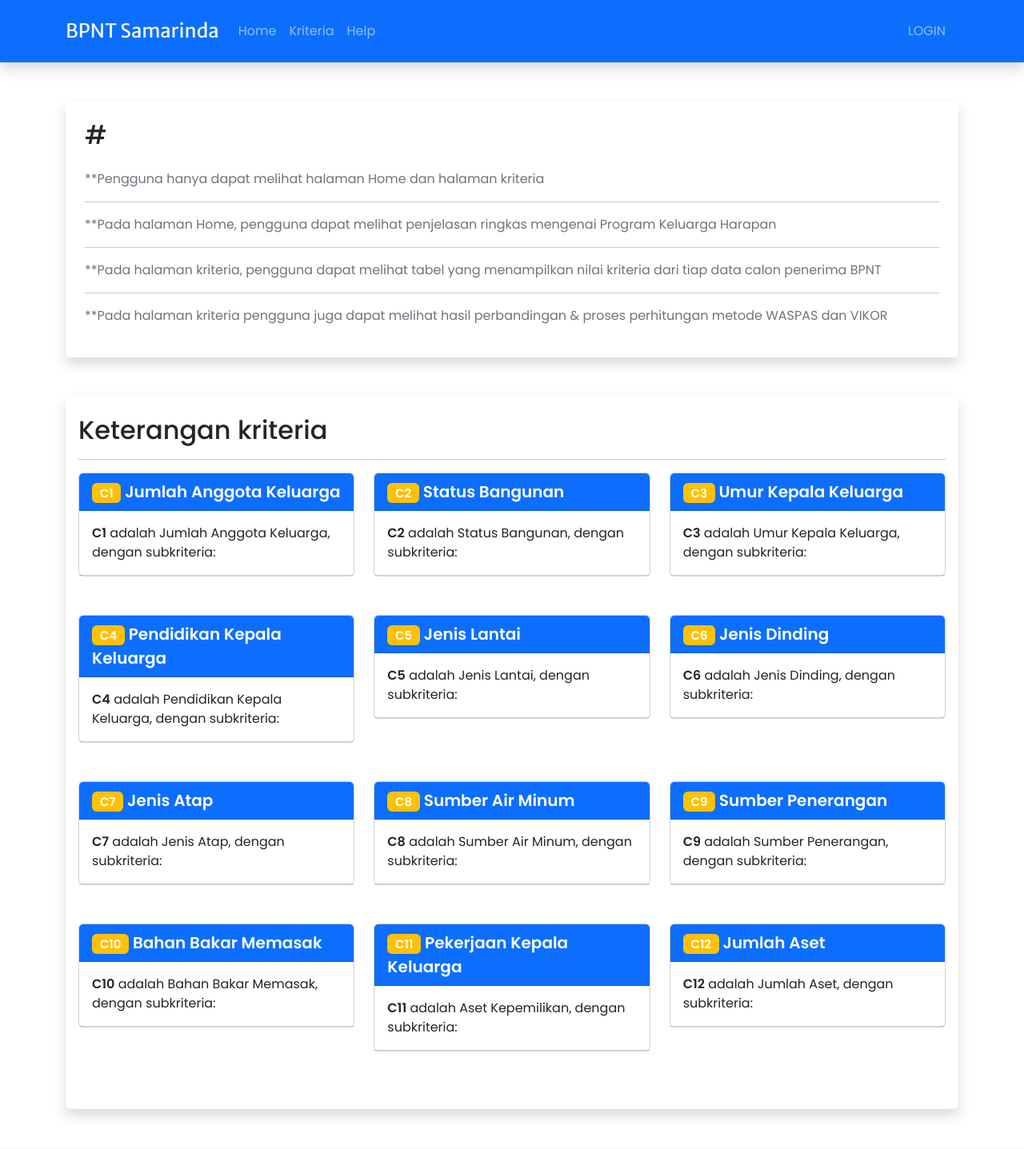
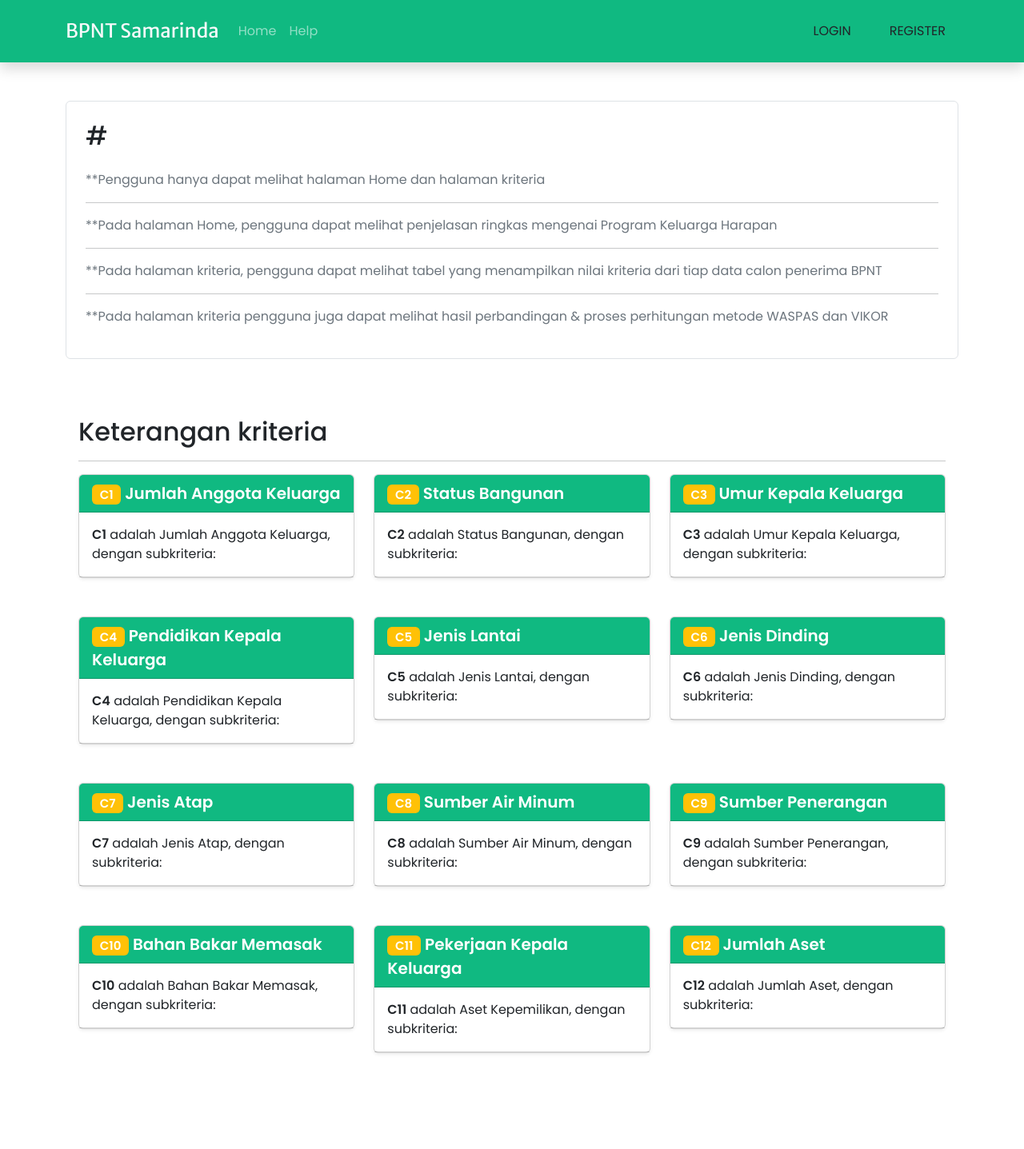
Before and after one commit to gerrygeop/spk-bantuan-pangan, a PHP site: the page made by app/views/home/help.php in a window 1280 px wide. Shown: the whole page at 80% size. Before the commit the page ends 1396 px from the top, so only its background shows below. Run offline with PHP 8.4, Linux system fonts and the light colour scheme; the template is opened without the code that fills it, so the values that code supplies are empty; some libraries are stand-ins or nearby versions.

Commit message:
:rocket: update auth, warna & navigasi perhitungan

```diff
--- a/app/models/UserModel.php
+++ b/app/models/UserModel.php
@@ -2,7 +2,7 @@
 
 class UserModel {
 
-    private $table = 'admin';
+    private $table = 'users';
     private $db;
 
     public function __construct()
--- a/app/views/home/help.php
+++ b/app/views/home/help.php
@@ -1,5 +1,5 @@
 <div class="container">
-    <div class="my-5 py-4 px-4 mb-5 rounded shadow">
+    <div class="my-5 py-4 px-4 mb-5 rounded border">
         <h2 class="mb-4"><?= '#' . $data['judul']; ?></h2>
         <div class="mb-3">
             <p class="text-secondary text-sm">
@@ -20,14 +20,14 @@
         </div>
     </div>
 
-    <div class="my-5 py-4 px-3 rounded shadow">
+    <div class="my-5 py-4 px-3 rounded">
         <h2 class="mb-3">Keterangan kriteria</h2>
         <hr>
-        <div class="row row-cols-1 row-cols-md-3">
+        <div class="row row-cols-1 row-cols-md-2 row-cols-lg-3">
 
             <div class="col mb-5">
-                <div class="card">
-                    <div class="card-header w-full fw-bold fs-5 bg-primary text-white">
+                <div class="card shadow-sm">
+                    <div class="card-header w-full fw-bold fs-5 bg-teal text-white">
                         <span class="badge bg-warning">C1</span> Jumlah Anggota Keluarga
                     </div>
                     <div class="card-body">
@@ -39,7 +39,7 @@
                         <?php foreach ($data['c1'] as $item) : ?>
                             <li class="list-group-item d-flex justify-content-between align-items-center">
                                 <?= $item['nama_sub']; ?>
-                                <span class="badge bg-primary rounded-pill fw-light">bobot: <?= $item['bobot_sub'] ;?></span>
+                                <span class="badge bg-teal rounded-pill fw-light">bobot: <?= $item['bobot_sub'] ;?></span>
                             </li>
                         <?php endforeach; ?>
                     </ul>
@@ -47,8 +47,8 @@
             </div>
 
             <div class="col mb-5">
-                <div class="card">
-                    <div class="card-header w-full fw-bold fs-5 bg-primary text-white">
+                <div class="card shadow-sm">
+                    <div class="card-header w-full fw-bold fs-5 bg-teal text-white">
                         <span class="badge bg-warning">C2</span> Status Bangunan
                     </div>
                     <div class="card-body">
@@ -60,7 +60,7 @@
                         <?php foreach ($data['c2'] as $item) : ?>
                             <li class="list-group-item d-flex justify-content-between align-items-center">
                                 <?= $item['nama_sub']; ?>
-                                <span class="badge bg-primary rounded-pill fw-light">bobot: <?= $item['bobot_sub'] ;?></span>
+                                <span class="badge bg-teal rounded-pill fw-light">bobot: <?= $item['bobot_sub'] ;?></span>
                             </li>
                         <?php endforeach; ?>
                     </ul>
@@ -68,8 +68,8 @@
             </div>
 
             <div class="col mb-5">
-                <div class="card">
-                    <div class="card-header w-full fw-bold fs-5 bg-primary text-white">
+                <div class="card shadow-sm">
+                    <div class="card-header w-full fw-bold fs-5 bg-teal text-white">
                         <span class="badge bg-warning">C3</span> Umur Kepala Keluarga
                     </div>
                     <div class="card-body">
@@ -81,7 +81,7 @@
                         <?php foreach ($data['c3'] as $item) : ?>
                             <li class="list-group-item d-flex justify-content-between align-items-center">
                                 <?= $item['nama_sub']; ?>
-                                <span class="badge bg-primary rounded-pill fw-light">bobot: <?= $item['bobot_sub'] ;?></span>
+                                <span class="badge bg-teal rounded-pill fw-light">bobot: <?= $item['bobot_sub'] ;?></span>
                             </li>
                         <?php endforeach; ?>
                     </ul>
@@ -89,8 +89,8 @@
             </div>
 
             <div class="col mb-5">
-                <div class="card">
-                    <div class="card-header w-full fw-bold fs-5 bg-primary text-white">
+                <div class="card shadow-sm">
+                    <div class="card-header w-full fw-bold fs-5 bg-teal text-white">
                         <span class="badge bg-warning">C4</span> Pendidikan Kepala Keluarga
                     </div>
                     <div class="card-body">
@@ -102,7 +102,7 @@
                         <?php foreach ($data['c4'] as $item) : ?>
                             <li class="list-group-item d-flex justify-content-between align-items-center">
                                 <?= $item['nama_sub']; ?>
-                                <span class="badge bg-primary rounded-pill fw-light">bobot: <?= $item['bobot_sub'] ;?></span>
+                                <span class="badge bg-teal rounded-pill fw-light">bobot: <?= $item['bobot_sub'] ;?></span>
                             </li>
                         <?php endforeach; ?>
                     </ul>
@@ -110,8 +110,8 @@
             </div>
 
             <div class="col mb-5">
-                <div class="card">
-                    <div class="card-header w-full fw-bold fs-5 bg-primary text-white">
+                <div class="card shadow-sm">
+                    <div class="card-header w-full fw-bold fs-5 bg-teal text-white">
                         <span class="badge bg-warning">C5</span> Jenis Lantai
                     </div>
                     <div class="card-body">
@@ -123,7 +123,7 @@
                         <?php foreach ($data['c5'] as $item) : ?>
                             <li class="list-group-item d-flex justify-content-between align-items-center">
                                 <?= $item['nama_sub']; ?>
-                                <span class="badge bg-primary rounded-pill fw-light">bobot: <?= $item['bobot_sub'] ;?></span>
+                                <span class="badge bg-teal rounded-pill fw-light">bobot: <?= $item['bobot_sub'] ;?></span>
                             </li>
                         <?php endforeach; ?>
                     </ul>
@@ -131,8 +131,8 @@
             </div>
 
             <div class="col mb-5">
-                <div class="card">
-                    <div class="card-header w-full fw-bold fs-5 bg-primary text-white">
+                <div class="card shadow-sm">
+                    <div class="card-header w-full fw-bold fs-5 bg-teal text-white">
                         <span class="badge bg-warning">C6</span> Jenis Dinding
                     </div>
                     <div class="card-body">
@@ -144,7 +144,7 @@
                         <?php foreach ($data['c6'] as $item) : ?>
                             <li class="list-group-item d-flex justify-content-between align-items-center">
                                 <?= $item['nama_sub']; ?>
-                                <span class="badge bg-primary rounded-pill fw-light">bobot: <?= $item['bobot_sub'] ;?></span>
+                                <span class="badge bg-teal rounded-pill fw-light">bobot: <?= $item['bobot_sub'] ;?></span>
                             </li>
                         <?php endforeach; ?>
                     </ul>
@@ -152,8 +152,8 @@
             </div>
 
             <div class="col mb-5">
-                <div class="card">
-                    <div class="card-header w-full fw-bold fs-5 bg-primary text-white">
+                <div class="card shadow-sm">
+                    <div class="card-header w-full fw-bold fs-5 bg-teal text-white">
                         <span class="badge bg-warning">C7</span> Jenis Atap
                     </div>
                     <div class="card-body">
@@ -165,7 +165,7 @@
                         <?php foreach ($data['c7'] as $item) : ?>
                             <li class="list-group-item d-flex justify-content-between align-items-center">
                                 <?= $item['nama_sub']; ?>
-                                <span class="badge bg-primary rounded-pill fw-light">bobot: <?= $item['bobot_sub'] ;?></span>
+                                <span class="badge bg-teal rounded-pill fw-light">bobot: <?= $item['bobot_sub'] ;?></span>
                             </li>
                         <?php endforeach; ?>
                     </ul>
@@ -173,8 +173,8 @@
             </div>
 
             <div class="col mb-5">
-                <div class="card">
-                    <div class="card-header w-full fw-bold fs-5 bg-primary text-white">
+                <div class="card shadow-sm">
+                    <div class="card-header w-full fw-bold fs-5 bg-teal text-white">
                         <span class="badge bg-warning">C8</span> Sumber Air Minum
                     </div>
                     <div class="card-body">
@@ -186,7 +186,7 @@
                         <?php foreach ($data['c8'] as $item) : ?>
                             <li class="list-group-item d-flex justify-content-between align-items-center">
                                 <?= $item['nama_sub']; ?>
-                                <span class="badge bg-primary rounded-pill fw-light">bobot: <?= $item['bobot_sub'] ;?></span>
+                                <span class="badge bg-teal rounded-pill fw-light">bobot: <?= $item['bobot_sub'] ;?></span>
                             </li>
                         <?php endforeach; ?>
                     </ul>
@@ -194,8 +194,8 @@
             </div>
 
             <div class="col mb-5">
-                <div class="card">
-                    <div class="card-header w-full fw-bold fs-5 bg-primary text-white">
+                <div class="card shadow-sm">
+                    <div class="card-header w-full fw-bold fs-5 bg-teal text-white">
                         <span class="badge bg-warning">C9</span> Sumber Penerangan
                     </div>
                     <div class="card-body">
@@ -207,7 +207,7 @@
                         <?php foreach ($data['c9'] as $item) : ?>
                             <li class="list-group-item d-flex justify-content-between align-items-center">
                                 <?= $item['nama_sub']; ?>
-                                <span class="badge bg-primary rounded-pill fw-light">bobot: <?= $item['bobot_sub'] ;?></span>
+                                <span class="badge bg-teal rounded-pill fw-light">bobot: <?= $item['bobot_sub'] ;?></span>
                             </li>
                         <?php endforeach; ?>
                     </ul>
@@ -215,8 +215,8 @@
             </div>
 
             <div class="col mb-5">
-                <div class="card">
-                    <div class="card-header w-full fw-bold fs-5 bg-primary text-white">
+                <div class="card shadow-sm">
+                    <div class="card-header w-full fw-bold fs-5 bg-teal text-white">
                         <span class="badge bg-warning">C10</span> Bahan Bakar Memasak
                     </div>
                     <div class="card-body">
@@ -228,7 +228,7 @@
                         <?php foreach ($data['c10'] as $item) : ?>
                             <li class="list-group-item d-flex justify-content-between align-items-center">
                                 <?= $item['nama_sub']; ?>
-                                <span class="badge bg-primary rounded-pill fw-light">bobot: <?= $item['bobot_sub'] ;?></span>
+                                <span class="badge bg-teal rounded-pill fw-light">bobot: <?= $item['bobot_sub'] ;?></span>
                             </li>
                         <?php endforeach; ?>
                     </ul>
@@ -236,8 +236,8 @@
             </div>
 
             <div class="col mb-5">
-                <div class="card">
-                    <div class="card-header w-full fw-bold fs-5 bg-primary text-white">
+                <div class="card shadow-sm">
+                    <div class="card-header w-full fw-bold fs-5 bg-teal text-white">
                         <span class="badge bg-warning">C11</span> Pekerjaan Kepala Keluarga
                     </div>
                     <div class="card-body">
@@ -249,7 +249,7 @@
                         <?php foreach ($data['c11'] as $item) : ?>
                             <li class="list-group-item d-flex justify-content-between align-items-center">
                                 <?= $item['nama_sub']; ?>
-                                <span class="badge bg-primary rounded-pill fw-light">bobot: <?= $item['bobot_sub'] ;?></span>
+                                <span class="badge bg-teal rounded-pill fw-light">bobot: <?= $item['bobot_sub'] ;?></span>
                             </li>
                         <?php endforeach; ?>
                     </ul>
@@ -257,8 +257,8 @@
             </div>
 
             <div class="col mb-5">
-                <div class="card">
-                    <div class="card-header w-full fw-bold fs-5 bg-primary text-white">
+                <div class="card shadow-sm">
+                    <div class="card-header w-full fw-bold fs-5 bg-teal text-white">
                         <span class="badge bg-warning">C12</span> Jumlah Aset
                     </div>
                     <div class="card-body">
@@ -270,7 +270,7 @@
                         <?php foreach ($data['c12'] as $item) : ?>
                             <li class="list-group-item d-flex justify-content-between align-items-center">
                                 <?= $item['nama_sub']; ?>
-                                <span class="badge bg-primary rounded-pill fw-light">bobot: <?= $item['bobot_sub'] ;?></span>
+                                <span class="badge bg-teal rounded-pill fw-light">bobot: <?= $item['bobot_sub'] ;?></span>
                             </li>
                         <?php endforeach; ?>
                     </ul>
--- a/app/views/home/index.php
+++ b/app/views/home/index.php
@@ -1,11 +1,11 @@
 <div class="container">
-    <div class="my-5 p-5 rounded border shadow">
+    <div class="my-5 p-5 rounded ">
         <h1 class="text-center mb-3">Bantuan Pangan Non Tunai Kota Samarinda</h1>
         <hr>
         <div class="accordion-body">
-            <img src="<?=BASEURL;?>/img/logo-bpnt.png" alt="Logo BPNT" width="500" class="border">
+            <img src="<?=BASEURL;?>/img/logo-bpnt.png" alt="Logo BPNT" width="400">
             <br><br>
-            &emsp;&emsp;Program Keluarga Harapan yang selanjutnya disebut PKH adalah program pemberian bantuan sosial bersyarat kepada Keluarga Miskin (KM) yang ditetapkan sebagai keluarga penerima manfaat PKH. PKH dilaksanakan dengan basis rumah tangga, kemudian berubah menjadi berbasis keluarga. Perubahan ini didasarkan pada kondisi riil masyarakat Indonesia, di mana beberapa keluarga dapat berkumpul dalam satu rumah tangga. Pada mulanya, PKH ditujukan sebagai bentuk investasi jangka panjang untuk menciptakan sumber daya manusia (SDM) yang tangguh dan berkualitas dengan berfokus pada aspek kesehatan dan pendidikan. Pada awal pelaksanaannya, bantuan PKH diberikan hanya sebagai stimulan untuk merubah perilaku yang dipersyaratkan kepada penerima bantuan, dan tidak secara langsung difokuskan untuk mengurangi tingkat kemiskinan meskipun pada pelaksanaanya menunjukkan bahwa PKH memiliki dampak terhadap penurunan angka kemiskinan walaupun belum signifikan perkembangannya, seiring dengan alokasi anggaran PKH yang semakin meningkat, maka pada tiga tahun terakhir atau sejak 2016, PKH menjadi program yang diharapkan dapat mengurangi angka kemiskinan secara langsung
+            <p>&emsp;&emsp;Program Keluarga Harapan yang selanjutnya disebut PKH adalah program pemberian bantuan sosial bersyarat kepada Keluarga Miskin (KM) yang ditetapkan sebagai keluarga penerima manfaat PKH. PKH dilaksanakan dengan basis rumah tangga, kemudian berubah menjadi berbasis keluarga. Perubahan ini didasarkan pada kondisi riil masyarakat Indonesia, di mana beberapa keluarga dapat berkumpul dalam satu rumah tangga. Pada mulanya, PKH ditujukan sebagai bentuk investasi jangka panjang untuk menciptakan sumber daya manusia (SDM) yang tangguh dan berkualitas dengan berfokus pada aspek kesehatan dan pendidikan. Pada awal pelaksanaannya, bantuan PKH diberikan hanya sebagai stimulan untuk merubah perilaku yang dipersyaratkan kepada penerima bantuan, dan tidak secara langsung difokuskan untuk mengurangi tingkat kemiskinan meskipun pada pelaksanaanya menunjukkan bahwa PKH memiliki dampak terhadap penurunan angka kemiskinan walaupun belum signifikan perkembangannya, seiring dengan alokasi anggaran PKH yang semakin meningkat, maka pada tiga tahun terakhir atau sejak 2016, PKH menjadi program yang diharapkan dapat mengurangi angka kemiskinan secara langsung.</p>
         </div>
     </div>
 </div>
--- a/app/views/templates/header.php
+++ b/app/views/templates/header.php
@@ -23,6 +23,12 @@
     <link href="https://fonts.googleapis.com/css2?family=Poppins:wght@400;500;600&display=swap" rel="stylesheet">
 
     <style>
+        .bg-teal{
+            background-color: #10B981;
+        }
+        .text-teal{
+            color: #10B981;
+        }
         .font-poppins{
             font-family: 'Poppins', sans-serif;
         }
@@ -30,36 +36,52 @@
             font-family: 'Merriweather Sans', sans-serif;
             /* font-family: 'Josefin Sans', sans-serif; */
         }
+        .cut-text{
+            max-width: 100px !important;
+            overflow: hidden !important;
+            white-space: nowrap !important;
+            text-overflow: ellipsis !important;
+        }
     </style>
 
     <title><?= $data['judul'] ?></title>
 </head>
 <body class="font-poppins">
 
-    <nav class="navbar navbar-expand-lg sticky-top navbar-dark bg-primary mb-3 py-3 shadow">
+    <nav class="navbar navbar-expand-lg sticky-top navbar-dark bg-teal mb-3 py-3 shadow">
         <div class="container">
             <a class="navbar-brand fs-4 text-light" href="<?= BASEURL; ?>/home">BPNT Samarinda</a>
             <button class="navbar-toggler" type="button" data-bs-toggle="collapse" data-bs-target="#navbarNavAltMarkup" aria-controls="navbarNavAltMarkup" aria-expanded="false" aria-label="Toggle navigation">
                 <span class="navbar-toggler-icon"></span>
             </button>
             <div class="collapse navbar-collapse" id="navbarNavAltMarkup">
-                <div class="navbar-nav w-100">
-                    <a class="nav-link" href="<?= BASEURL; ?>/home">Home</a>
-                    <a class="nav-link" href="<?= BASEURL; ?>/kriteria">Kriteria</a>
+                <ul class="navbar-nav me-auto mb-2 mb-lg-0">
+                    <li class="nav-item">
+                        <a class="nav-link" href="<?= BASEURL; ?>/home">Home</a>
+                    </li>
 
-                    <?php if (isset($_SESSION['user_id'])) : ?>
-                        <a class="nav-link" href="<?= BASEURL; ?>/alternatif">Alternatif</a>
+                    <?php if ( isset($_SESSION['user_id']) ) : ?>
+                        <li class="nav-item">
+                            <a class="nav-link" href="<?= BASEURL; ?>/kriteria">Kriteria</a>
+                        </li>
+                        <?php if ($_SESSION['user_role'] === 'superadmin') : ?>
+                            <li class="nav-item">
+                                <a class="nav-link" href="<?= BASEURL; ?>/alternatif">Alternatif</a>
+                            </li>
+                        <?php endif; ?>
                     <?php endif; ?>
 
-                    <a class="nav-link" href="<?= BASEURL; ?>/home/help">Help</a>
+                    <li class="nav-item">
+                        <a class="nav-link" href="<?= BASEURL; ?>/home/help">Help</a>
+                    </li>
+                </ul>
 
-                    <?php if (isset($_SESSION['user_id'])) : ?>
-                        <a class="nav-link btn btn-outline-info btn-sm text-uppercase px-3 ms-auto" href="<?= BASEURL; ?>/auth/logout">Logout</a>
-                    <?php else : ?>
-                        <a class="nav-link btn btn-outline-info btn-sm text-uppercase px-3 ms-auto" href="<?= BASEURL; ?>/auth">Login</a>
-                    <?php endif; ?>
-
-                </div>
+                <?php if ( isset($_SESSION['user_id']) ) : ?>
+                    <a class="nav-link btn btn-light btn-sm text-dark text-uppercase px-3" href="<?= BASEURL; ?>/auth/logout">Logout</a>
+                <?php else : ?>
+                    <a class="nav-link btn btn-light btn-sm text-dark text-uppercase px-3 me-3" href="<?= BASEURL; ?>/auth">Login</a>
+                    <a class="nav-link btn btn-outline-light btn-sm text-dark text-uppercase px-3" href="<?= BASEURL; ?>/auth/register">Register</a>
+                <?php endif; ?>
             </div>
         </div>
     </nav>
```
Also changed, not shown: app/controllers/Auth.php (+18 -4 lines), app/views/alternatif/index.php (+14 -14 lines), app/views/auth/login.php (+4 -3 lines), app/views/auth/register.php (+4 -3 lines), app/views/perhitungan/index.php (+14 -10 lines), app/views/perhitungan/vikor.php (+23 -5 lines), app/views/perhitungan/waspas.php (+6 -6 lines).
